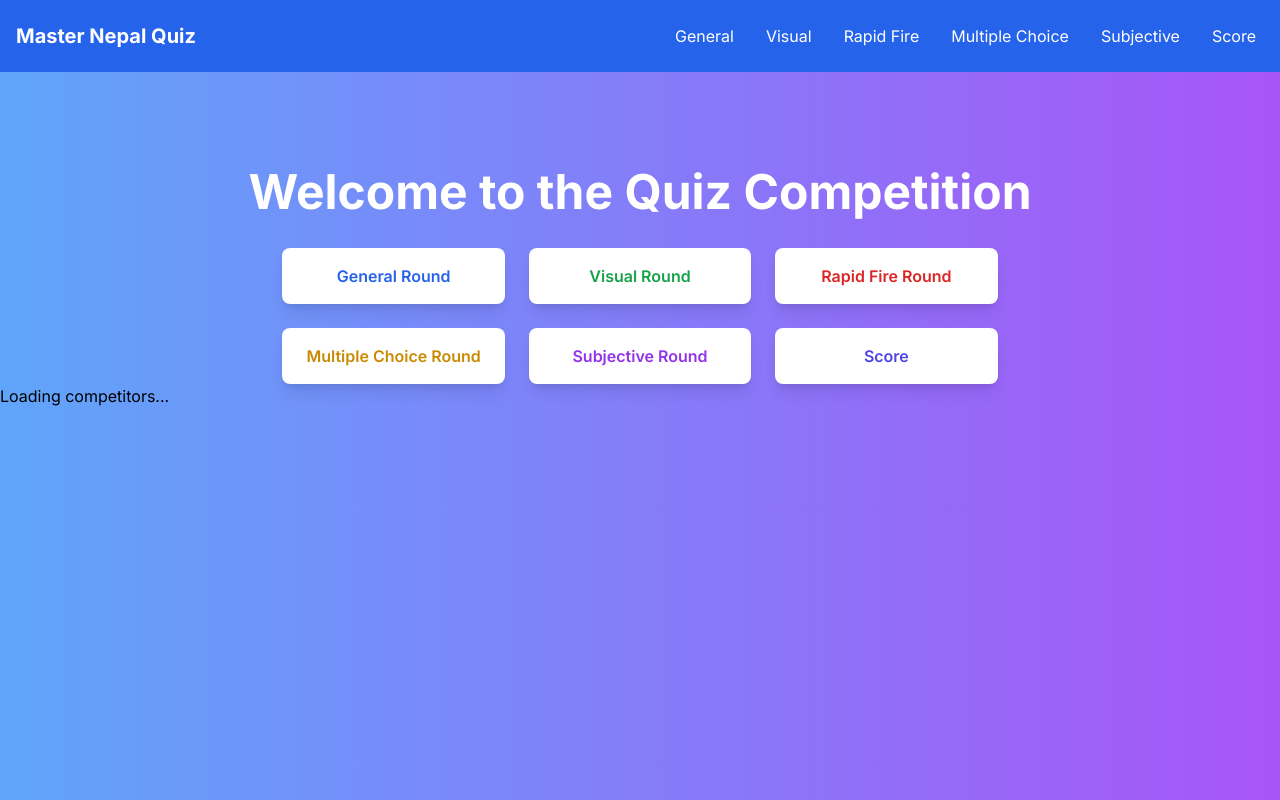
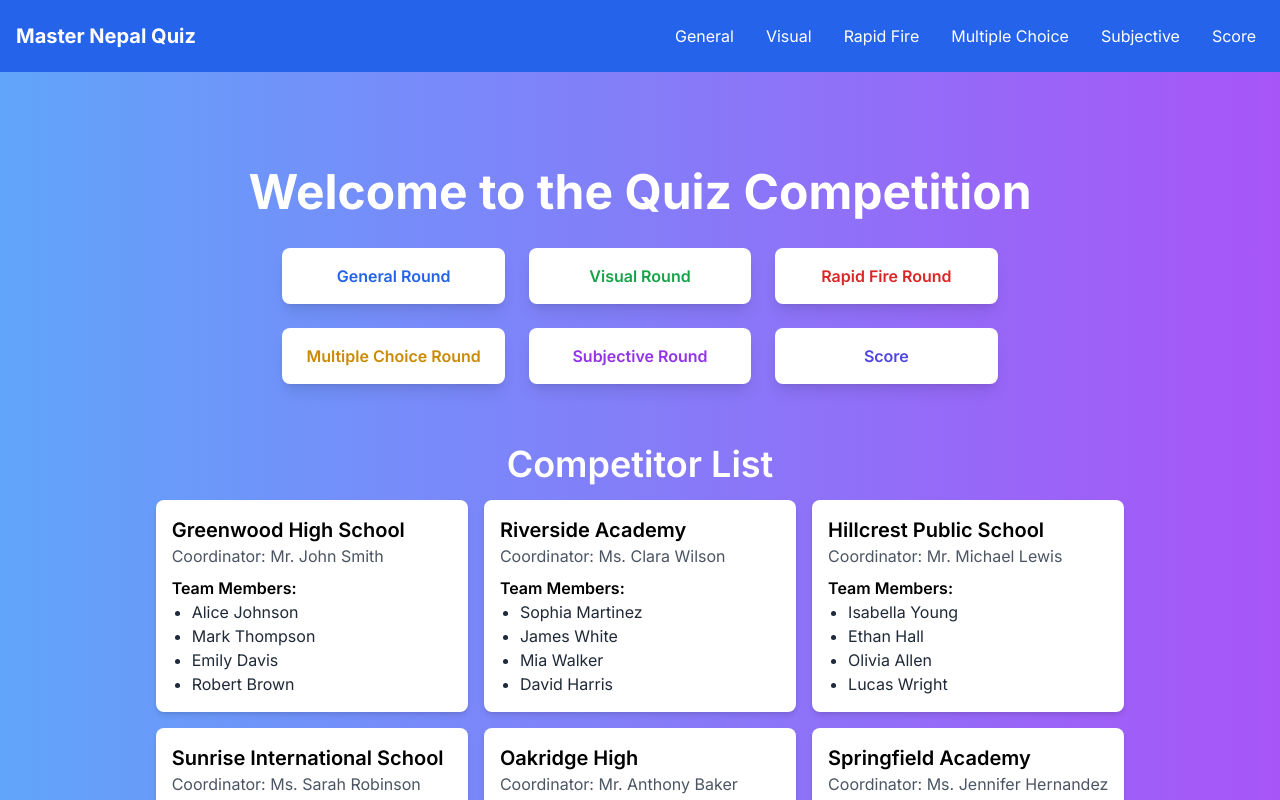
Before and after one commit to apsanregmi/quizweb, a Next.js app: page / in a window 1280 px wide. Shown: the top 800 px of the page. Built offline with nearby package versions, Linux system fonts and the light colour scheme.

Commit message:
list added

```diff
--- a/src/app/components/Navbar.js
+++ b/src/app/components/Navbar.js
@@ -15,7 +15,7 @@ const Navbar = () => {
   ];
 
   return (
-    <nav className="bg-blue-600 p-4 text-white">
+    <nav className="bg-blue-600 p-4 text-white sticky top-0">
       <div className="container mx-auto flex flex-wrap justify-between items-center">
         {/* Navbar brand or title */}
         <div className="text-xl font-bold">
--- a/src/app/components/competitors/CompetitorList.js
+++ b/src/app/components/competitors/CompetitorList.js
@@ -1,37 +1,27 @@
 import React from 'react';
+import competitorsData from "../../data/competitor.json";
 
-const CompetitorList = ({ competitors }) => {
-    // Ensure competitors is defined and is an array
-    if (!competitors || !Array.isArray(competitors)) {
-        return <div>Loading competitors...</div>; // Optional loading state
-    }
+const CompetitorList = () => {
+  return (
+    <div className="flex flex-col items-center p-5">
 
-    // Calculate the position of each competitor in a circle
-    const radius = 150; // You can adjust this radius to change the circle size
-    const totalCompetitors = competitors.length;
-
-    return (
-        <div className="relative flex justify-center items-center h-96">
-            <div className="relative">
-                {competitors.map((competitor, index) => {
-                    const angle = (index / totalCompetitors) * (2 * Math.PI);
-                    const x = radius * Math.cos(angle);
-                    const y = radius * Math.sin(angle);
-
-                    return (
-                        <div
-                            key={competitor.id}
-                            className="absolute bg-blue-500 text-white p-4 rounded shadow-lg"
-                            style={{ transform: `translate(${x}px, ${y}px)` }}
-                        >
-                            <h3>{competitor.name}</h3>
-                            <p>Coordinator: {competitor.coordinator}</p>
-                        </div>
-                    );
-                })}
-            </div>
-        </div>
-    );
+      <h1 className="text-white font-semibold text-center justify-center text-4xl mb-4"> Competitor List</h1>
+      <div className="grid grid-cols-1 md:grid-cols-2 lg:grid-cols-3 gap-4">
+        {competitorsData.competitors.map((competitor) => (
+          <div key={competitor.id} className="bg-white shadow-md rounded-lg p-4">
+            <h2 className="text-xl font-semibold">{competitor.name}</h2>
+            <p className="text-gray-600">Coordinator: {competitor.coordinator}</p>
+            <h3 className="mt-2 font-semibold">Team Members:</h3>
+            <ul className="list-disc pl-5">
+              {competitor.teamMembers.map((member, index) => (
+                <li key={index} className="text-gray-800">{member}</li>
+              ))}
+            </ul>
+          </div>
+        ))}
+      </div>
+    </div>
+  );
 };
 
 export default CompetitorList;
--- a/src/app/layout.js
+++ b/src/app/layout.js
@@ -12,9 +12,12 @@ export const metadata = {
 export default function RootLayout({ children }) {
   return (
     <html lang="en">
+
       <body className={inter.className}>
-        <Navbar />
-        <div>{children}</div>
+
+        <div>
+      {/* <Navbar /> */}
+      {children}</div>
       </body>
     </html>
   );
--- a/src/app/page.js
+++ b/src/app/page.js
@@ -9,8 +9,8 @@ import CompetitorList from "./components/competitors/CompetitorList";
 
 export default function Home() {
   return (
-    <div className="bg-gradient-to-r from-blue-400 to-purple-500 min-h-screen">
-      {/* <Navbar /> */}
+    <div className="  bg-gradient-to-r from-blue-400 to-purple-500 min-h-screen">
+      <Navbar />
       <div className="container mx-auto pt-24 flex flex-col items-center">
         <motion.h1
           className="text-5xl font-bold text-white mb-8"
@@ -21,8 +21,11 @@ export default function Home() {
           Welcome to the Quiz Competition
         </motion.h1>
         <ButtonList/>
-        <div className="container">
+        <div className="container mt-10">
+
           <CompetitorList/>
+
+
 
         </div>
 
```
